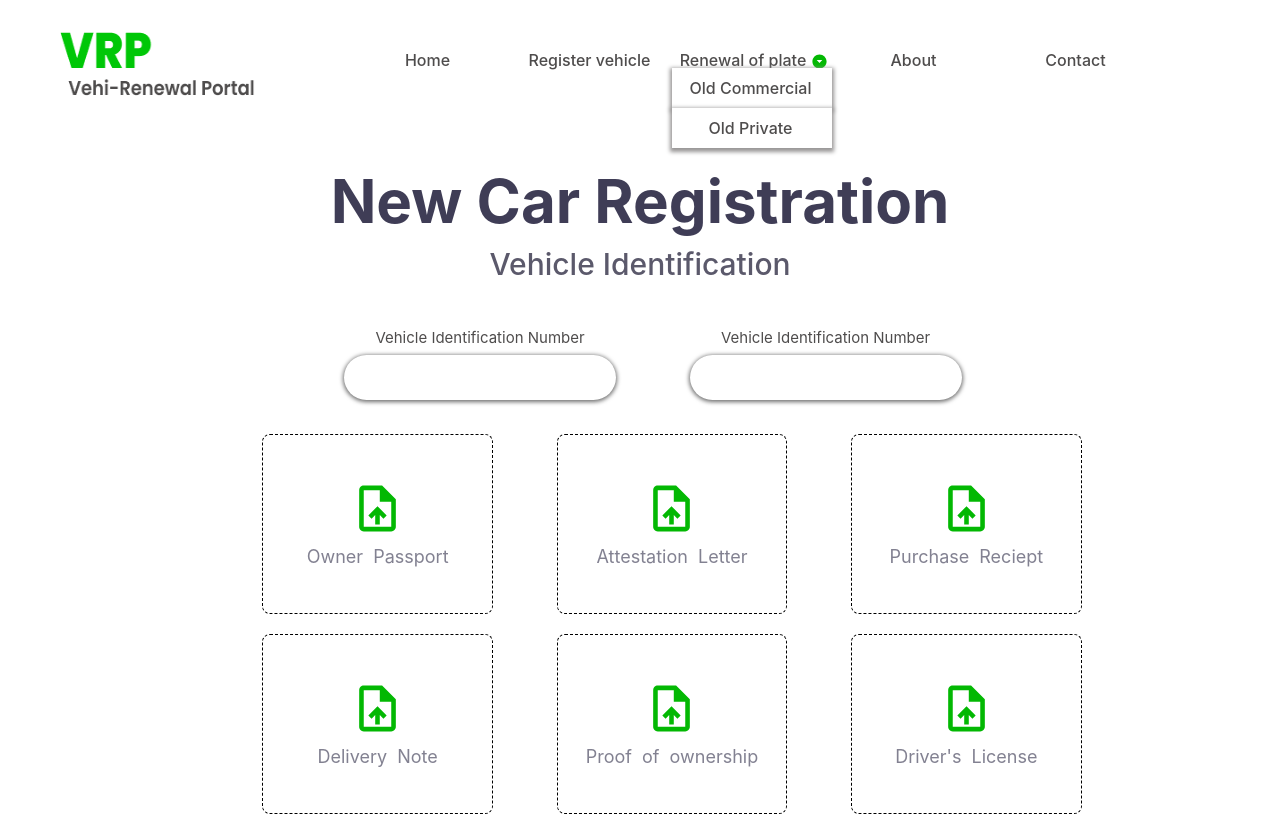
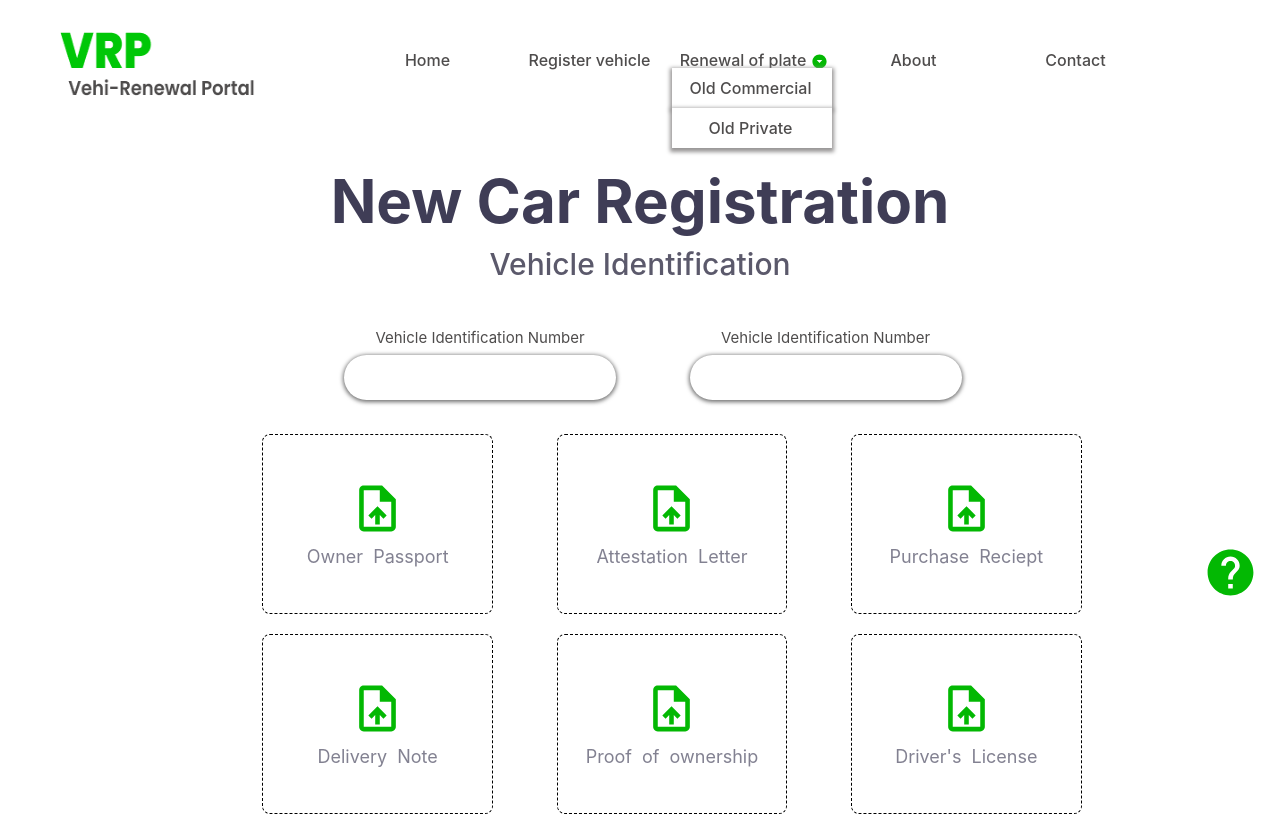
Before and after one commit to FrankXactEffect/vhi.github.io, a React (Create React App) app: page / in a window 1280 px wide. Shown: the top 816 px of the page. Built offline with nearby package versions, Linux system fonts and the light colour scheme.

Commit message:
added the Question icon component

```diff
--- a/src/Components/vhi_registration/Vhi_registration.jsx
+++ b/src/Components/vhi_registration/Vhi_registration.jsx
@@ -4,9 +4,11 @@ import VhiInputField from '../vhi_inputfield/VhiInputField'
 import Vhi_upload from '../vhi_upload/Vhi_upload'
 import Vhi_Button from '../vhi_button/Vhi_Button'
 import Vhi_footer from '../vhi_footer/Vhi_footer'
+import HelpIcon from '@mui/icons-material/Help';
+import { Link } from 'react-router-dom'
 function Vhi_registration() {
     return (
-        <div>
+        <div className='vhi_registration-container'>
 
             <div className='banner__title'>
                 <h1>New Car Registration</h1>
@@ -18,6 +20,12 @@ function Vhi_registration() {
                 <Vhi_Button />
             </form>
             <Vhi_footer />
+            <Link to={""}>
+                <div className='ques-con'>
+                    <HelpIcon className='question-icon' />
+                </div>
+            </Link>
+
             {/* Navbar */}
             {/* banner title */}
             {/* input fields */}
--- a/src/Components/vhi_registration/vhiRegistration.css
+++ b/src/Components/vhi_registration/vhiRegistration.css
@@ -18,3 +18,21 @@
     font-weight: 500;
 
 }
+
+.vhi_registration-container {
+    position: relative;
+}
+
+.ques-con {
+    display: flex;
+    justify-content: right;
+    position: fixed;
+    bottom: 25%;
+    left: 94%;
+
+}
+
+.question-icon {
+    font-size: 55px !important;
+    color: rgb(3, 184, 3);
+}
```
